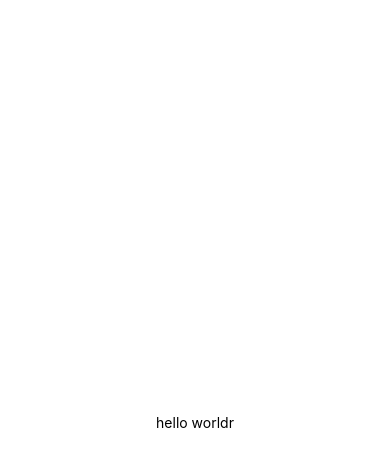
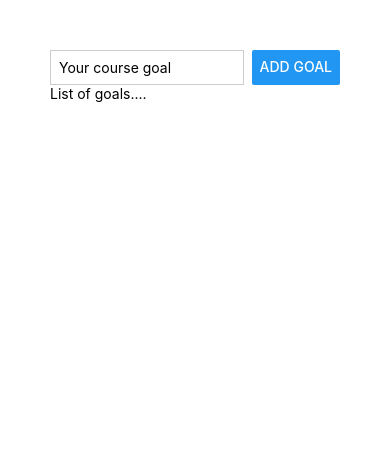
Before and after one commit to Mohit-it-is/goals-app, a React Native app: screen / in a window 390 px wide. Shown: the top 466 px of the page. Built offline with nearby package versions, Linux system fonts and the light colour scheme.

Commit message:
Learned flex box in react native

```diff
--- a/App.js
+++ b/App.js
@@ -1,20 +1,32 @@
-import { StatusBar } from "expo-status-bar";
-import { StyleSheet, Text, View } from "react-native";
+import { StyleSheet, Text, View, Button, TextInput } from "react-native";
 
 export default function App() {
   return (
-    <View style={styles.container}>
-      <Text>hello worldr</Text>
-      <StatusBar style="auto" />
+    <View style={styles.appContainer}>
+      <View style={styles.inputContainer}>
+        <TextInput style={styles.textInput} placeholder="Your course goal" />
+        <Button title="Add Goal" />
+      </View>
+      <View>
+        <Text>List of goals....</Text>
+      </View>
     </View>
   );
 }
 
 const styles = StyleSheet.create({
-  container: {
-    flex: 1,
-    backgroundColor: "#fff",
-    alignItems: "center",
-    justifyContent: "center",
+  appContainer: {
+    padding: 50,
+  },
+  inputContainer: {
+    flexDirection: "row",
+    justifyContent: "space-between",
+  },
+  textInput: {
+    borderWidth: 1,
+    borderColor: "#cccccc",
+    width: "80%",
+    marginRight: 8,
+    padding: 8,
   },
 });
```
